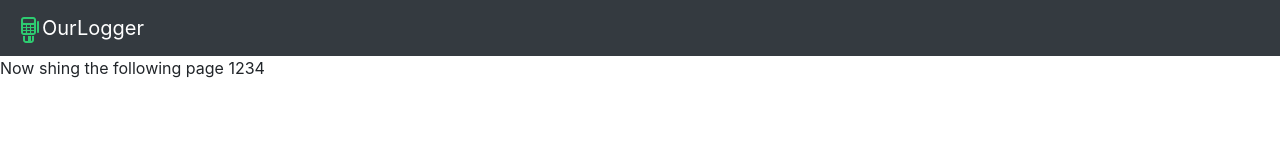
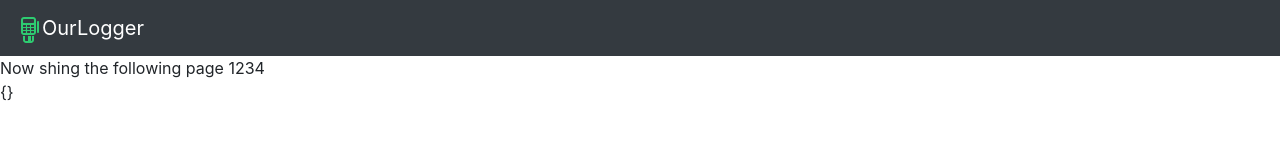
Before and after one commit to KowshikEPatel/passwordresetter, a React (Create React App) app: page /resetpassword/1234 in a window 1280 px wide. Shown: the top 160 px of the page. Built offline with nearby package versions, Linux system fonts and the light colour scheme; no server answers.

Commit message:
reset domain changed to front end

```diff
--- a/src/App.js
+++ b/src/App.js
@@ -1,22 +1,20 @@
 import LandingPage from './components/LandingPage'
 import LandingPagepw from './components/LandingPagepw'
 import Topbar from './components/Topbar'
+import ResetPassword from './components/ResetPassword'
 //import Sidebar from './components/Sidebar'
 //import Dashboard from './components/Dashboard'
 import {
   BrowserRouter as Router,
 Switch,
 Route,
-useParams
+
 } from 'react-router-dom'
 import './App.css';
 
 //{<Route exact path="/"><Dashboard/><UserList/></Route>}
 
-function ResetPassword(){
-  let { str } = useParams();
-  return <div> Now shing the following page {str}</div>
-}
+
 
 
 function App() {
--- a/src/components/LandingPage.js
+++ b/src/components/LandingPage.js
@@ -36,7 +36,7 @@ export default function LandingPage(){
                    <h5>Password</h5>
                    <input type="password" width="100px" className="form-control" style={{marginBottom:"15px"}} onChange={handleChangePassword} value={passwords}></input>
                    <Link to='/forgotpw'><small> Forgot password? </small></Link>
-                   <Link to='/resetpassword/1234'><small> reset page </small></Link>
+                   <Link to='/resetpassword/12346'><small> reset page </small></Link>
                         <div style={{textAlign:"right"}}>
                         <button className="btn btn-secondary">Login</button>
                         <p>New user? Sign up</p>
--- /dev/null
+++ b/src/components/ResetPassword.js
@@ -0,0 +1,20 @@
+
+import {useParams} from 'react-router-dom'
+import {useState,useEffect} from 'react'
+
+
+export default function ResetPassword(){
+
+    let { str } = useParams();
+    const [user,setUser] = useState({})
+
+    useEffect(()=>{
+        fetch(`https://blissful-rosalind-539ba2.netlify.app/${str}`)
+        .then(response=>response.json())
+        .then(data=>setUser(data))
+
+    },[])
+
+
+    return <div> Now shing the following page {str}<div>{JSON.stringify(user)}</div></div>
+  }
```
